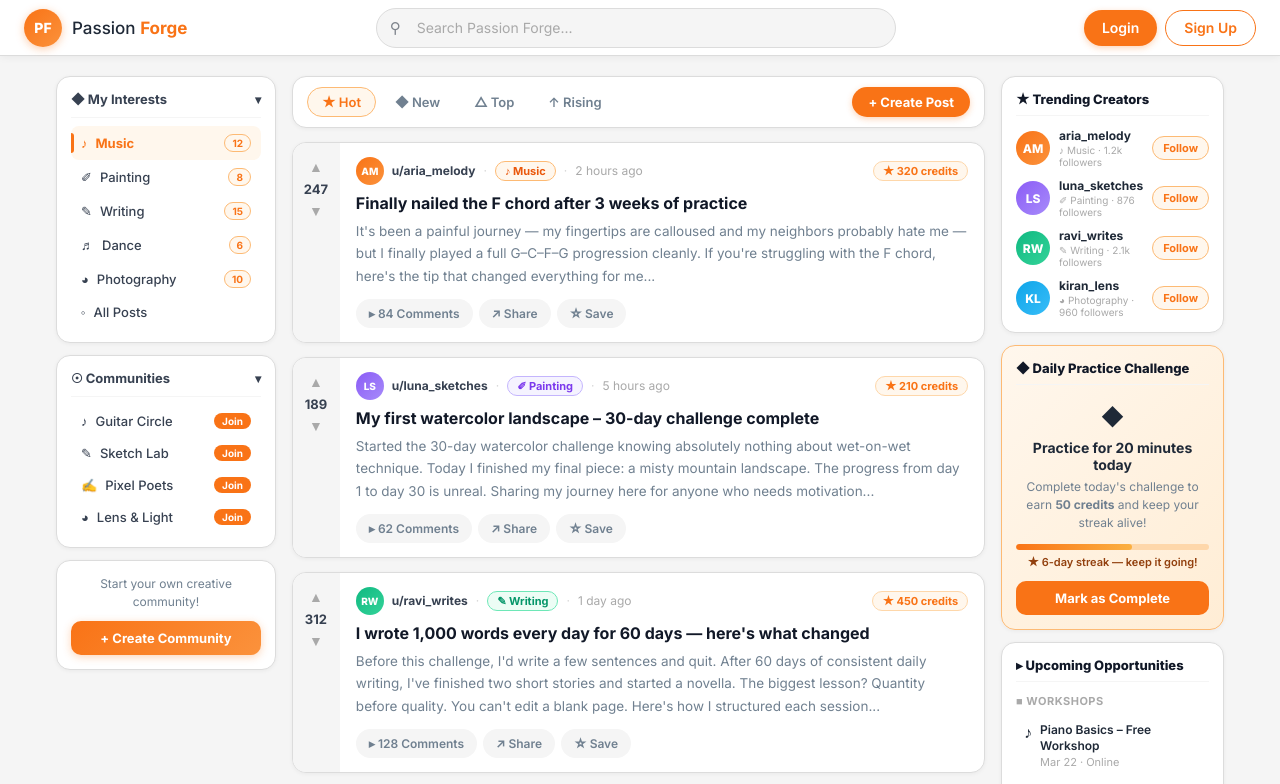
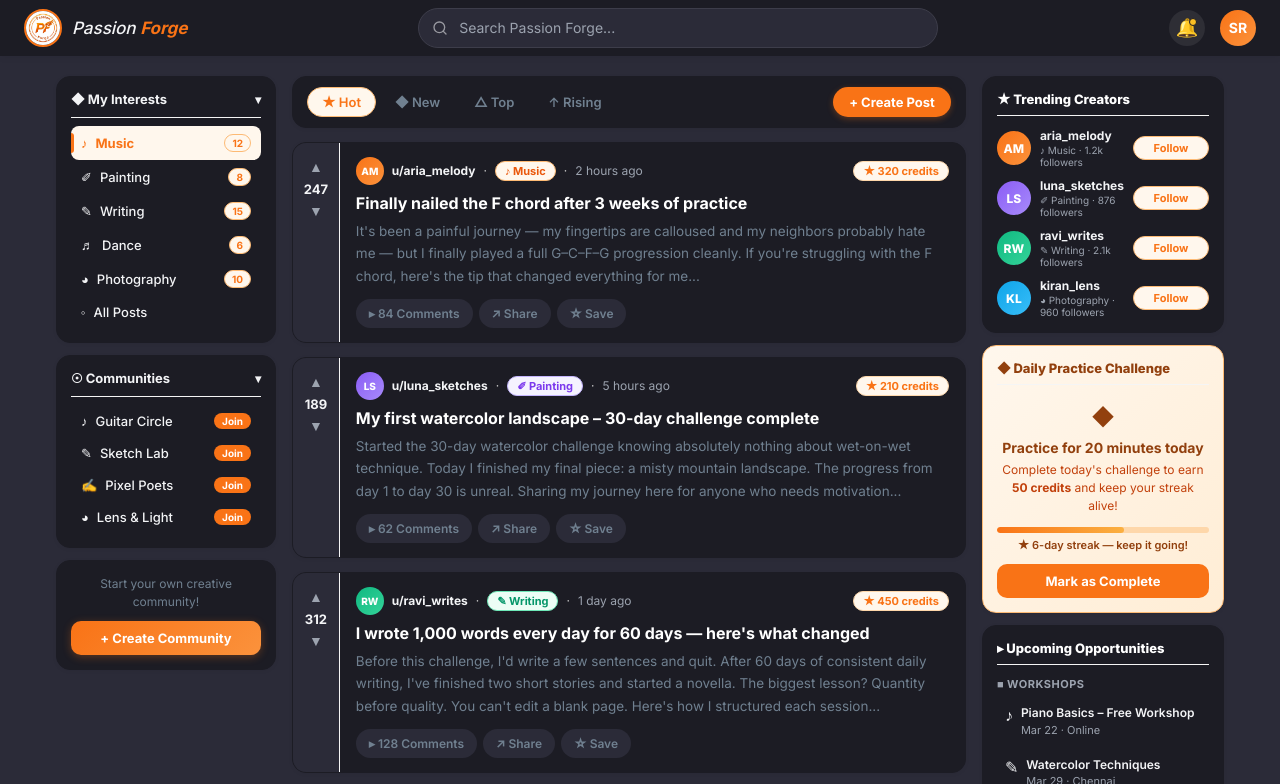
Before and after one commit to KARTHIK-CODE0170/PassionForge, a plain HTML site: page Frontend/html/index.html in a window 1280 px wide. Shown: the top 784 px of the page. Drawn offline with Linux system fonts and the light colour scheme.

Commit message:
Changes to index color and spacing: 1) Changed the background color to rgb(28, 28, 36) 2) Added the notification icon 3) Changed the search icon in the search bar

```diff
--- a/Frontend/css/hobby_selection.css
+++ b/Frontend/css/hobby_selection.css
@@ -40,6 +40,7 @@
       font-size: 18px;
       font-weight: 700;
       color: #ffffff;
+      font-style: italic;
     }
 
     .logo-text .tag {
--- a/Frontend/css/landing.css
+++ b/Frontend/css/landing.css
@@ -62,6 +62,7 @@
       font-size: 17px;
       font-weight: 700;
       color: #1a1a1a;
+      font-style: italic;
     }
 
     .logo-tag {
--- a/Frontend/css/styles.css
+++ b/Frontend/css/styles.css
@@ -6,8 +6,8 @@
 
 body {
   font-family: 'Inter', sans-serif;
-  background: whitesmoke;
-  color: #1F2937;
+  background: rgb(43, 43, 56);
+  color: #f3f4f6;
 }
 
 /* NAVBAR */
@@ -18,8 +18,8 @@ body {
   display: flex;
   align-items: center;
   gap: 1rem;
-  background: white;
-  border-bottom: 1px solid gainsboro;
+  background: rgb(28, 28, 36);
+  border-bottom: 1px solid #1c1c24;
   padding: 0 1.5rem;
   height: 56px;
   box-shadow: 0 1px 8px rgba(0, 0, 0, 0.06);
@@ -49,6 +49,7 @@ body {
 .logo-text {
   font-size: 17px;
   font-weight: 500;
+  font-style: italic;
 }
 
 .logo-text strong {
@@ -76,31 +77,31 @@ body {
   width: 100%;
   height: 40px;
   padding: 0 38px 0 40px;
-  border: 1.5px solid gainsboro;
+  border: 1.5px solid #3d3d4a;
   border-radius: 24px;
-  background: whitesmoke;
+  background: rgb(43, 43, 56);
   font-size: 14px;
   font-family: inherit;
-  color: #1F2937;
+  color: #f3f4f6;
   outline: none;
   transition: border-color 0.2s, box-shadow 0.2s;
 }
 
 .search-bar:focus {
   border-color: #F97316;
-  background: white;
+  background: rgb(28, 28, 36);
   box-shadow: 0 0 0 3px rgba(249, 115, 22, 0.12);
 }
 
 .search-bar::placeholder {
-  color: darkgray;
+  color: #9ca3af;
 }
 
 .search-clear {
   position: absolute;
   right: 12px;
   font-size: 12px;
-  color: darkgray;
+  color: #9ca3af;
   cursor: pointer;
   display: none;
 }
@@ -171,8 +172,8 @@ body {
 }
 
 .sidebar-card {
-  background: white;
-  border: 1px solid gainsboro;
+  background: rgb(28, 28, 36);
+  border: 1px solid #1c1c24;
   border-radius: 14px;
   padding: 14px;
   box-shadow: 0 1px 4px rgba(0, 0, 0, 0.05);
@@ -184,7 +185,7 @@ body {
   align-items: center;
   font-size: 13px;
   font-weight: 700;
-  color: #374151;
+  color: #f3f4f6;
   cursor: pointer;
   padding-bottom: 10px;
   border-bottom: 1px solid whitesmoke;
@@ -226,7 +227,7 @@ body {
   border-radius: 8px;
   font-size: 13px;
   font-weight: 500;
-  color: #374151;
+  color: #f3f4f6;
   cursor: pointer;
   position: relative;
   transition: background 0.15s, color 0.15s;
@@ -308,7 +309,7 @@ body {
 .s-card-title {
   font-size: 13px;
   font-weight: 800;
-  color: #111827;
+  color: white;
   margin-bottom: 12px;
   padding-bottom: 8px;
   border-bottom: 1px solid whitesmoke;
@@ -358,11 +359,13 @@ body {
 
 .creator-hobby {
   font-size: 10px;
-  color: darkgray;
+  color: #9ca3af;
 }
 
 .btn-follow {
-  padding: 4px 10px;
+  width: 76px;
+  padding: 4px 0;
+  text-align: center;
   background: #FFF7ED;
   border: 1.5px solid #FDBA74;
   border-radius: 20px;
@@ -390,6 +393,17 @@ body {
 .challenge-card {
   background: linear-gradient(135deg, #FFF7ED, #FFEDD5);
   border-color: #FDBA74;
+}
+
+.challenge-card .s-card-title,
+.challenge-card .challenge-title,
+.challenge-card .challenge-icon {
+  color: #92400E;
+}
+
+.challenge-card .challenge-desc,
+.challenge-card .challenge-desc strong {
+  color: #c2410c;
 }
 
 .challenge-body {
@@ -468,7 +482,7 @@ body {
   font-weight: 700;
   text-transform: uppercase;
   letter-spacing: 0.5px;
-  color: darkgray;
+  color: #9ca3af;
   margin-bottom: 6px;
 }
 
@@ -483,7 +497,7 @@ body {
 }
 
 .opp-item:hover {
-  background: whitesmoke;
+  background: rgb(43, 43, 56);
 }
 
 .opp-icon {
@@ -499,14 +513,14 @@ body {
 
 .opp-date {
   font-size: 11px;
-  color: darkgray;
+  color: #9ca3af;
   margin-top: 2px;
 }
 
 .sidebar-footer {
   padding: 10px 4px;
   font-size: 11px;
-  color: darkgray;
+  color: #9ca3af;
   text-align: center;
   line-height: 1.7;
 }
@@ -524,8 +538,8 @@ body {
   display: flex;
   align-items: center;
   justify-content: space-between;
-  background: white;
-  border: 1px solid gainsboro;
+  background: rgb(28, 28, 36);
+  border: 1px solid #1c1c24;
   border-radius: 14px;
   padding: 10px 14px;
   box-shadow: 0 1px 4px rgba(0, 0, 0, 0.05);
@@ -552,7 +566,7 @@ body {
 }
 
 .tab-btn:hover {
-  background: whitesmoke;
+  background: rgb(43, 43, 56);
 }
 
 .tab-btn.active {
@@ -578,8 +592,8 @@ body {
 /* POST CARDS */
 .post-card {
   display: flex;
-  background: white;
-  border: 1px solid gainsboro;
+  background: rgb(28, 28, 36);
+  border: 1px solid #1c1c24;
   border-radius: 14px;
   overflow: hidden;
   box-shadow: 0 1px 4px rgba(0, 0, 0, 0.05);
@@ -591,7 +605,7 @@ body {
   align-items: center;
   gap: 4px;
   padding: 14px 10px;
-  background: whitesmoke;
+  background: rgb(43, 43, 56);
   border-right: 1px solid whitesmoke;
   min-width: 46px;
 }
@@ -600,7 +614,7 @@ body {
   background: none;
   border: none;
   font-size: 14px;
-  color: darkgray;
+  color: #9ca3af;
   cursor: pointer;
   padding: 3px 6px;
   border-radius: 4px;
@@ -624,7 +638,7 @@ body {
 .vote-count {
   font-size: 13px;
   font-weight: 700;
-  color: #374151;
+  color: #f3f4f6;
 }
 
 .post-body {
@@ -657,7 +671,7 @@ body {
 .username {
   font-size: 12px;
   font-weight: 700;
-  color: #374151;
+  color: #f3f4f6;
 }
 
 .dot {
@@ -667,7 +681,7 @@ body {
 
 .post-time {
   font-size: 12px;
-  color: darkgray;
+  color: #9ca3af;
 }
 
 .cat-tag {
@@ -698,7 +712,7 @@ body {
 .post-title {
   font-size: 16px;
   font-weight: 700;
-  color: #111827;
+  color: white;
   margin-bottom: 6px;
   line-height: 1.35;
 }
@@ -726,7 +740,7 @@ body {
   align-items: center;
   gap: 5px;
   padding: 6px 12px;
-  background: whitesmoke;
+  background: rgb(43, 43, 56);
   border: 1px solid transparent;
   border-radius: 20px;
   font-size: 12px;
@@ -755,20 +769,20 @@ body {
 .comment-input {
   width: 100%;
   padding: 10px 14px;
-  border: 1.5px solid gainsboro;
+  border: 1.5px solid #3d3d4a;
   border-radius: 10px;
   font-size: 13px;
   font-family: inherit;
-  color: #1F2937;
+  color: #f3f4f6;
   resize: none;
   outline: none;
-  background: whitesmoke;
+  background: rgb(43, 43, 56);
   transition: border-color 0.2s;
 }
 
 .comment-input:focus {
   border-color: #F97316;
-  background: white;
+  background: rgb(28, 28, 36);
 }
 
 .btn-comment-submit {
@@ -791,12 +805,12 @@ body {
 
 .btn-load-more {
   padding: 10px 32px;
-  background: white;
-  border: 1.5px solid gainsboro;
+  background: rgb(28, 28, 36);
+  border: 1.5px solid #3d3d4a;
   border-radius: 24px;
   font-size: 14px;
   font-weight: 600;
-  color: #374151;
+  color: #f3f4f6;
   cursor: pointer;
   font-family: inherit;
   transition: all 0.2s;
--- a/Frontend/html/index.html
+++ b/Frontend/html/index.html
@@ -10,18 +10,23 @@
 <body>
 
 <header class="navbar" id="navbar">
-  <div class="nav-logo">
-    <div class="logo-circle">PF</div>
-    <span class="logo-text">Passion <strong>Forge</strong></span>
+  <div class="nav-logo" style="cursor: pointer;" onclick="window.location.href='index.html'">
+    <img src="../../Img sources/PassionForge_logo.png" alt="Passion Forge Logo" style="width: 38px; height: 38px; border-radius: 50%; border: 2px solid #F97316; object-fit: cover;" />
+    <span class="logo-text" style="color: #f3f4f6;">Passion <strong style="color:#F97316;">Forge</strong></span>
   </div>
   <div class="search-wrapper">
-    <span class="search-icon">&#9906;</span>
+    <span class="search-icon" style="display: flex;"><svg xmlns="http://www.w3.org/2000/svg" width="16" height="16" fill="none" viewBox="0 0 24 24" stroke="currentColor" stroke-width="2" stroke-linecap="round" stroke-linejoin="round"><circle cx="11" cy="11" r="8"></circle><line x1="21" y1="21" x2="16.65" y2="16.65"></line></svg></span>
     <input type="text" id="searchInput" class="search-bar" placeholder="Search Passion Forge..." autocomplete="off" />
     <span class="search-clear" id="searchClear" title="Clear">&#x2715;</span>
   </div>
-  <div class="nav-btns">
-    <button class="btn-login" onclick="handleLogin()">Login</button>
-    <button class="btn-signup" onclick="handleSignup()">Sign Up</button>
+  <div class="nav-btns" style="display: flex; align-items: center; gap: 15px;">
+    <!-- Notification Symbol -->
+    <div class="notification-icon" style="cursor: pointer; position: relative; width: 36px; height: 36px; background: rgba(255, 255, 255, 0.08); border-radius: 50%; display: flex; align-items: center; justify-content: center;" title="Notifications">
+      <span style="font-size: 18px; color: #F97316;">🔔</span>
+      <span style="position: absolute; top: 8px; right: 8px; background: #fbbf24; width: 8px; height: 8px; border-radius: 50%; border: 1.5px solid rgb(28, 28, 36);"></span>
+    </div>
+    <!-- Profile Avatar -->
+    <div class="avatar" style="background: linear-gradient(135deg, #F97316, #FB923C); width: 36px; height: 36px; border-radius: 50%; display: flex; align-items: center; justify-content: center; color: white; font-weight: 700; font-size: 14px; cursor: pointer;" title="Profile">SR</div>
   </div>
 </header>
 
```
